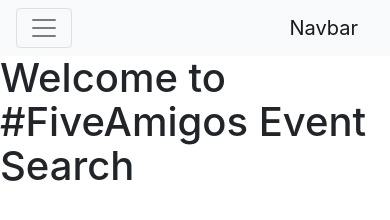
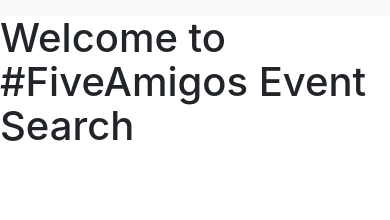
Before and after one commit to JayRage74/SCI-Final-Project, a website: page ngApp/views/index.html in a window 390 px wide. Drawn offline with nearby package versions, Linux system fonts and the light colour scheme; some packages are replaced by stand-ins of ours; files whose address does not match are found by name.

Commit message:
removed the nav bar button

```diff
--- a/ngApp/views/index.html
+++ b/ngApp/views/index.html
@@ -8,10 +8,7 @@
 
   <body>
     <nav class="navbar navbar-expand-lg navbar-light bg-light">
-    <button class="navbar-toggler" type="button" data-toggle="collapse" data-target="#navbarTogglerDemo03" aria-controls="navbarTogglerDemo03" aria-expanded="false" aria-label="Toggle navigation">
-      <span class="navbar-toggler-icon"></span>
-    </button>
-    <a class="navbar-brand" href=""="#">Navbar</a>
+
 
     <div class="collapse navbar-collapse" id="navbarTogglerDemo03">
       <ul class="navbar-nav mr-auto mt-2 mt-lg-0">
```
